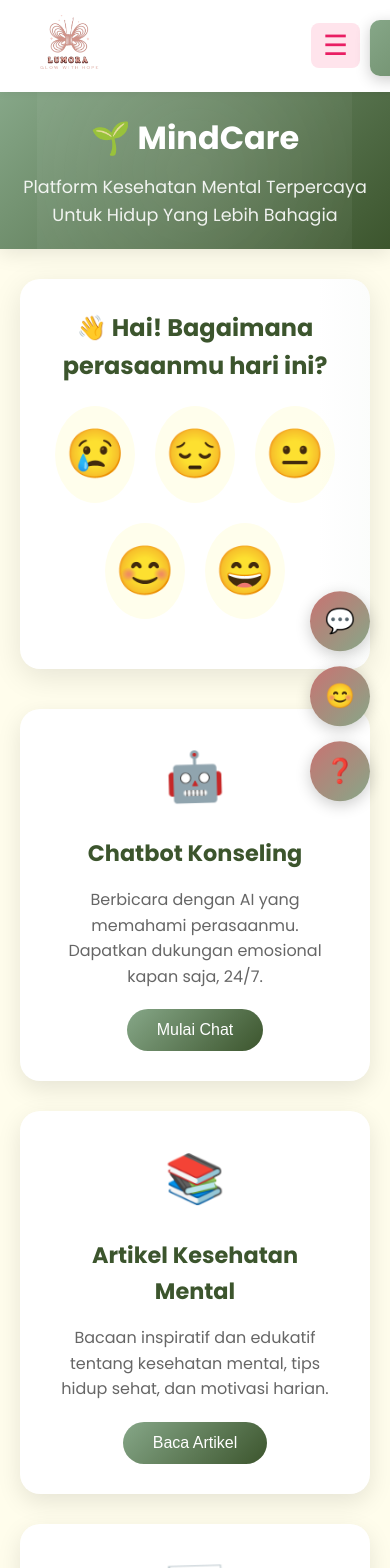
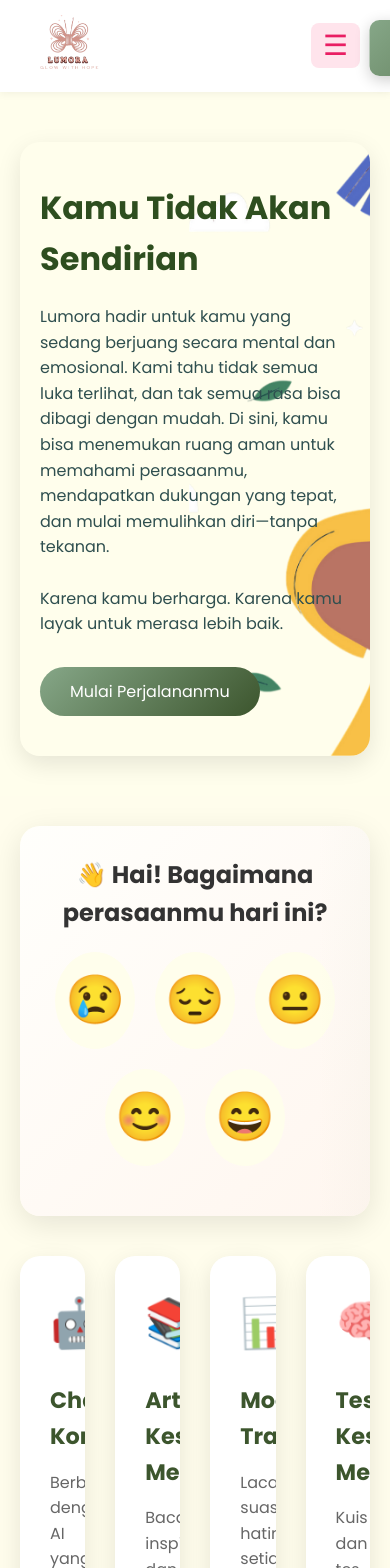
Before and after one commit to Salsabila2609/Mental-Health-Website, a Vue app: page / in a window 390 px wide. Shown: the top 1568 px of the page. Built offline with nearby package versions, Linux system fonts and the light colour scheme.

Commit message:
home fix

```diff
--- a/src/assets/MentalHealthStyle.css
+++ b/src/assets/MentalHealthStyle.css
@@ -5,12 +5,178 @@
             box-sizing: border-box;
         }
 
-        body {
-            font-family: 'Segoe UI', Tahoma, Geneva, Verdana, sans-serif;
-            background: linear-gradient(135deg, #FFFEEC 0%, #FFE3E2 100%);
-            min-height: 100vh;
-            overflow-x: hidden;
-        }
+        .motivasi-section {
+            background-color: #ffe3e2; /* pink muda banget */
+            padding: 2rem;
+            margin: 2rem auto;
+            border-radius: 2rem;
+            text-align: center;
+            max-width: 90%;
+            color: #3C552D; /* hijau tua */
+            box-shadow: 0 10px 25px rgba(0,0,0,0.05);
+            position: relative;
+            overflow: hidden;
+          }
+
+          .motivasi-title {
+            font-size: 2rem;
+            font-weight: 600;
+            margin-bottom: 1rem;
+            color: #C97372; /* pink tua */
+          }
+
+          /* Marquee animasi horizontal */
+          .motivasi-marquee {
+            width: 100%;
+            overflow: hidden;
+            white-space: nowrap;
+          }
+
+          .motivasi-text {
+            display: inline-block;
+            font-size: 1rem;
+            font-weight: 300;
+            color: #3C552D;
+            animation: marquee 25s linear infinite;
+            padding-left: 100%;
+          }
+
+          @keyframes marquee {
+            0%   { transform: translateX(0); }
+            100% { transform: translateX(-100%); }
+          }
+
+          /* Responsif */
+          @media (max-width: 600px) {
+            .motivasi-title {
+              font-size: 1.5rem;
+            }
+            .motivasi-text {
+              font-size: 0.9rem;
+            }
+          }
+
+        /* LANDING SECTION */
+.landing-section {
+    display: flex;
+    justify-content: center;
+    padding: 100px 20px 40px;
+    background: #FFFEEC; /* Latar belakang luar (bukan gambar) */
+  }
+
+  .landing-content {
+    position: relative;
+    margin-top: -50px;
+    background: url('@/assets/landing-hero.png') center/cover no-repeat;
+    border-radius: 20px;
+    box-shadow: 0 8px 25px rgba(0, 0, 0, 0.1);
+    padding: 60px 40px;
+    max-width: 1200px;
+    min-height: 600px;
+    width: 100%;
+    text-align: center;
+    color: white;
+    overflow: hidden;
+  }
+
+  /* Overlay gelap agar teks kontras */
+  .landing-content::before {
+    content: '';
+    position: absolute;
+    inset: 0;
+   z-index: 0;
+    border-radius: 20px;
+  }
+
+  /* Pastikan teks di atas overlay */
+  .landing-title,
+  .landing-subtitle,
+  .btn-landing {
+    position: relative;
+    z-index: 1;
+    font-family: 'Poppins', sans-serif;
+  }
+
+  .landing-content {
+    font-family: 'Poppins', sans-serif;
+    position: relative;
+    margin-top: -50px;
+    background: url('@/assets/landing-hero.png') center/cover no-repeat;
+    border-radius: 20px;
+    box-shadow: 0 8px 25px rgba(0, 0, 0, 0.1);
+    padding: 60px 40px;
+    max-width: 1200px;
+    min-height: 600px;
+    width: 100%;
+    text-align: left; /* Dari center jadi left */
+    color: white;
+    overflow: hidden;
+}
+
+/* Pastikan juga elemen teks mengikuti rata kiri */
+.landing-title {
+    font-size: 2.5rem;
+    margin-bottom: 20px;
+    font-weight: bold;
+    color: #2E4E1F;
+    text-align: left;
+}
+
+.landing-subtitle {
+    font-size: 1.1rem;
+    margin-bottom: 30px;
+    line-height: 1.6;
+    color: #2F4F4F; /* hijau tua */
+    max-width: 900px;
+    margin-left: 0;
+  }
+
+
+
+
+  .btn-landing:hover {
+    transform: scale(1.05);
+    box-shadow: 0 6px 20px rgba(0, 0, 0, 0.15);
+  }
+
+  /* Responsif */
+  @media (max-width: 768px) {
+    .landing-title {
+      font-size: 2rem;
+    }
+    .landing-subtitle {
+      font-size: 1rem;
+    }
+    .landing-content {
+      padding: 40px 20px;
+    }
+  }
+
+  body {
+    font-family: 'Poppins', sans-serif;
+    position: relative;
+    min-height: 100vh;
+    overflow-x: hidden;
+    margin: 0;
+  }
+
+  /* Overlay blur background */
+  body::before {
+    content: '';
+    position: fixed;
+    top: 0; left: 0;
+    width: 120%;
+    height: 120%;
+    z-index: -1;
+    background: linear-gradient(to bottom, #FFFEEC 30%, #FFE8D6 50%, #FFE3E2 100%);
+    filter: blur(30px);
+    transform: scale(1.0); /* Diperbesar agar menutupi seluruh layar saat scroll */
+    pointer-events: none;
+  }
+
+
+
+
 
         .floating-hearts {
             position: fixed;
@@ -92,7 +258,7 @@
         }
 
         .mood-quick-check {
-            background: white;
+            background: linear-gradient(135deg, #ffffffd0, #fff5f0d8);
             border-radius: 20px;
             padding: 30px;
             margin: 30px 0;
@@ -159,7 +325,7 @@
         }
 
         .features-grid {
-            display: grid;
+            display: flex;
             grid-template-columns: repeat(auto-fit, minmax(300px, 1fr));
             gap: 30px;
             margin: 40px 0;
--- a/src/views/HomePage.vue
+++ b/src/views/HomePage.vue
@@ -1,26 +1,37 @@
 <template>
   <div id="app">
-    <!-- Floating Hearts Animation -->
-    <div class="floating-hearts">
-      <div v-for="heart in hearts" :key="heart.id" class="heart" :style="heart.style">
-        💚
+
+
+ <!-- Hero / Landing Section -->
+ <section class="landing-section">
+  <div class="landing-content">
+    <h1 class="landing-title">Kamu Tidak Akan Sendirian</h1>
+    <p class="landing-subtitle">
+      Lumora hadir untuk kamu yang sedang berjuang secara mental dan emosional.
+      Kami tahu tidak semua luka terlihat, dan tak semua rasa bisa dibagi dengan mudah.
+      Di sini, kamu bisa menemukan ruang aman untuk memahami perasaanmu,
+      mendapatkan dukungan yang tepat, dan mulai memulihkan diri—tanpa tekanan.
+      <br><br>
+      Karena kamu berharga. Karena kamu layak untuk merasa lebih baik.
+    </p>
+    <button class="btn btn-landing" @click="scrollToMood">
+      Mulai Perjalananmu
+    </button>
   </div>
-    </div>
-
-    <!-- Header -->
-    <header class="header">
-      <div class="container">
-        <h1>🌱 MindCare</h1>
-        <p>Platform Kesehatan Mental Terpercaya Untuk Hidup Yang Lebih Bahagia</p>
-      </div>
-    </header>
+</section>
 
     <div class="container">
       <!-- Mood Quick Check -->
       <div class="mood-quick-check fade-in">
-        <h2 style="color: #3C552D; margin-bottom: 20px;">
+  <div class="mood-grid">
+
+
+    <!-- Kanan: Konten teks -->
+    <div class="mood-text">
+      <h2>
         👋 Hai! Bagaimana perasaanmu hari ini?
       </h2>
+
       <div class="mood-emojis">
         <div
           v-for="mood in moods"
@@ -33,8 +44,9 @@
           {{ mood.emoji }}
         </div>
       </div>
+
       <div v-if="selectedMood" class="fade-in">
-          <p style="color: #86A788; font-size: 1.1rem; margin-top: 15px;">
+        <p class="mood-message">
           {{ getMoodMessage() }}
         </p>
         <div class="progress-bar">
@@ -42,6 +54,9 @@
         </div>
       </div>
     </div>
+  </div>
+</div>
+
 
       <!-- Features Grid -->
       <div class="features-grid">
@@ -100,12 +115,7 @@
       </div>
     </div>
 
-    <!-- Quick Actions -->
-    <div class="quick-actions">
-      <button class="quick-action-btn" @click="showNotification('Chatbot siap membantu!', 'chatbot')" title="Chat Cepat">💬</button>
-      <button class="quick-action-btn" @click="showNotification('Mood tracker dibuka!', 'mood')" title="Mood Cepat">😊</button>
-      <button class="quick-action-btn" @click="showNotification('Bantuan tersedia!', 'help')" title="Bantuan">❓</button>
-    </div>
+
 
     <!-- Notification -->
     <div class="notification-toast" :class="{ show: showToast }" v-if="notification.message">
@@ -168,6 +178,12 @@ function getMoodMessage() {
 
 function getMoodProgress() {
   return selectedMood.value * 20;
+}
+function scrollToMood() {
+  const moodSection = document.querySelector('.mood-quick-check');
+  if (moodSection) {
+    moodSection.scrollIntoView({ behavior: 'smooth' });
+  }
 }
 
 function openFeature(feature) {
@@ -238,7 +254,7 @@ function easeOutCubic(t) {
 
 function showWelcomeMessage() {
   setTimeout(() => {
-    showNotificationMsg('Selamat datang di MindCare! 🌱', 'welcome');
+    showNotificationMsg('Selamat datang di Lumora!', 'welcome');
   }, 1000);
 }
 
```
Also changed, not shown: src/assets/brain.png (added), src/assets/landing-hero.png (added). Lines whose indentation alone changed are shown as unchanged.
